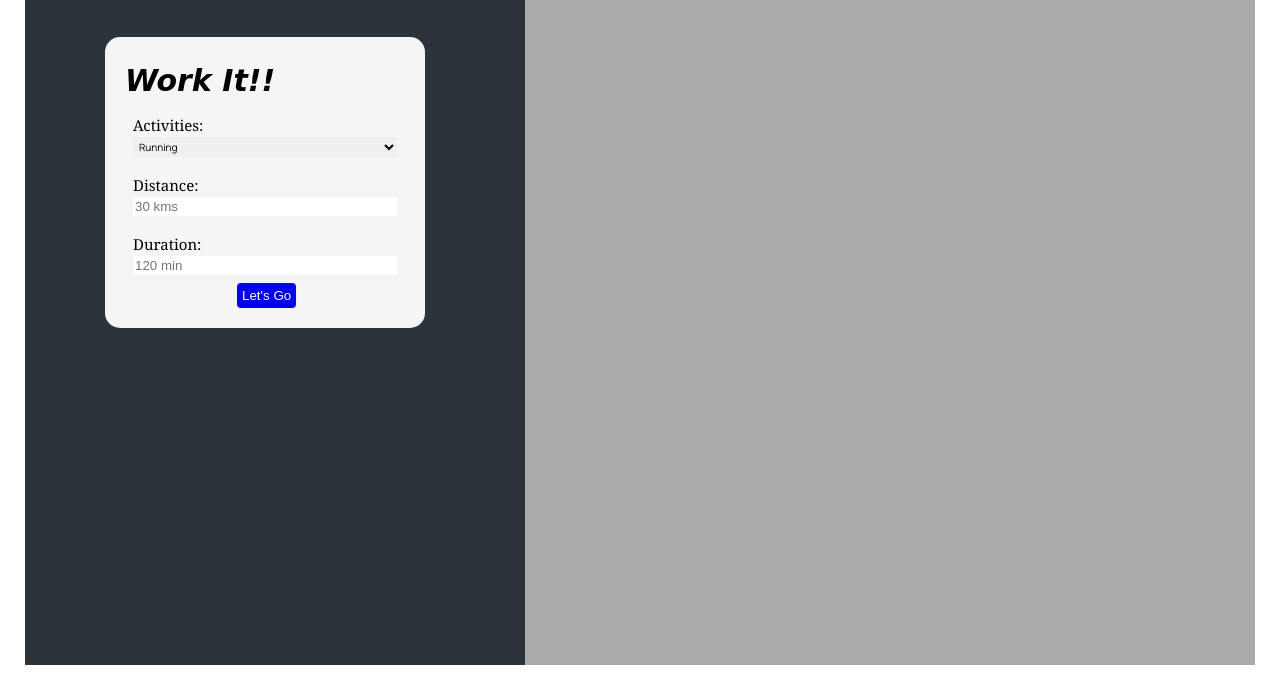
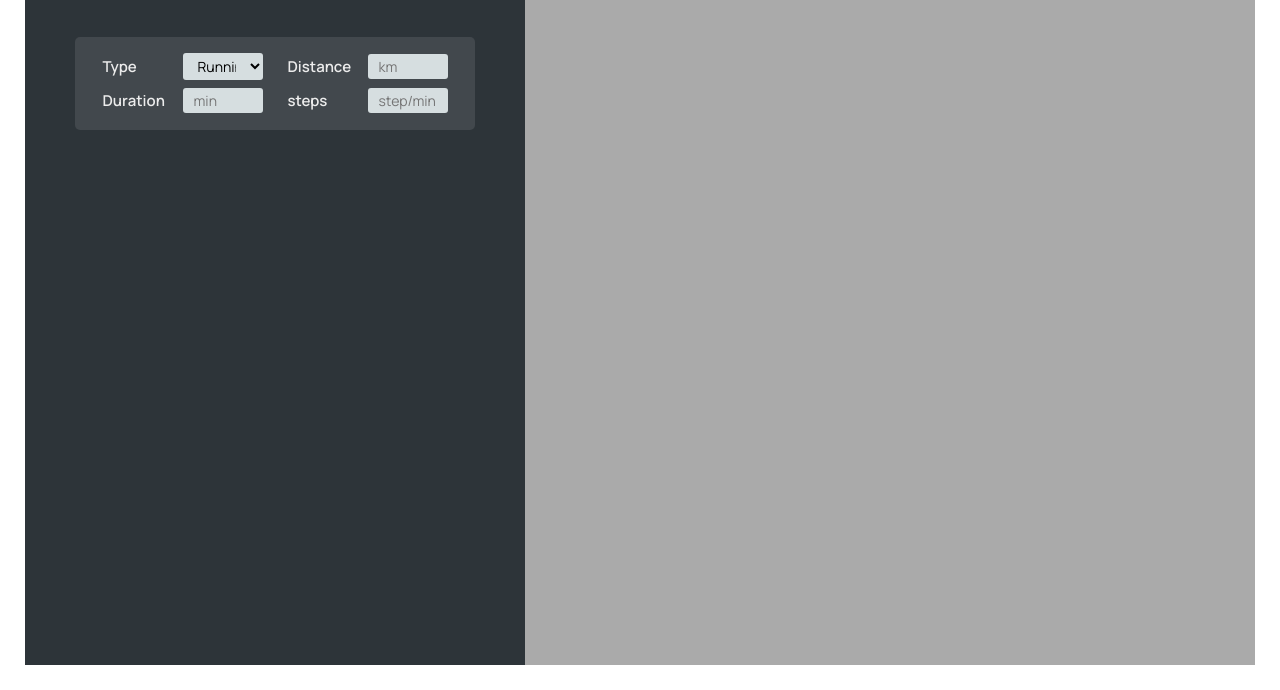
Before and after one commit to rohit163/maps, a plain HTML site: page index.html in a window 1280 px wide. Shown: the part 110-800 px from the top of the page. Drawn offline with nearby package versions, Linux system fonts and the light colour scheme.

Commit message:
refactoring

```diff
--- a/index.html
+++ b/index.html
@@ -11,8 +11,12 @@
 
   <link rel="stylesheet" href="style.css" />
 
-    <link rel="stylesheet" href="https://unpkg.com/leaflet@1.7.1/dist/leaflet.css" integrity="sha512-xodZBNTC5n17Xt2atTPuE1HxjVMSvLVW9ocqUKLsCC5CXdbqCmblAshOMAS6/keqq/sMZMZ19scR4PsZChSR7A==" crossorigin="" />
-    <script defer src="https://unpkg.com/leaflet@1.7.1/dist/leaflet.js" integrity="sha512-XQoYMqMTK8LvdxXYG3nZ448hOEQiglfqkJs1NOQV44cWnUrBc8PkAOcXy20w0vlaXaVUearIOBhiXZ5V3ynxwA==" crossorigin=""></script>
+  <link rel="stylesheet" href="https://unpkg.com/leaflet@1.7.1/dist/leaflet.css"
+    integrity="sha512-xodZBNTC5n17Xt2atTPuE1HxjVMSvLVW9ocqUKLsCC5CXdbqCmblAshOMAS6/keqq/sMZMZ19scR4PsZChSR7A=="
+    crossorigin="" />
+  <script defer src="https://unpkg.com/leaflet@1.7.1/dist/leaflet.js"
+    integrity="sha512-XQoYMqMTK8LvdxXYG3nZ448hOEQiglfqkJs1NOQV44cWnUrBc8PkAOcXy20w0vlaXaVUearIOBhiXZ5V3ynxwA=="
+    crossorigin=""></script>
 
   <script defer src="script.js"></script>
   <title>MAPS</title>
@@ -24,33 +28,33 @@
       <img src="logo.png" alt="Logo" class="logo" />
       <h1 class="maps">Maps</h1class>
     </div>
-        <div class="form">
-            <h2>Work It!!</h2>
-            <form autocomplete="off">
-                <div class="form-control">
-                    <label for="activity">Activities:</label>
-                    <select class="select">
+
+    <ul class="workout">
+      <form class="form ">
+        <div class="form__row">
+          <label class="form__label">Type</label>
+          <select class="form__input form__input--type">
             <option value="running">Running</option>
-                        <option value="walking">Walking</option>
             <option value="cycling">Cycling</option>
           </select>
         </div>
-              <div class="form-control">
-                  <label for="distance">Distance:</label><br>
-                <input type="text" name="name" placeholder="30 kms" >
+        <div class="form__row">
+          <label class="form__label">Distance</label>
+          <input class="form__input form__input--distance" placeholder="km" />
         </div>
-              <div class="form-control">
-                <label for="duration">Duration:</label><br>
-              <input type="text" name="name" placeholder="120 min" >
+        <div class="form__row">
+          <label class="form__label">Duration</label>
+          <input class="form__input form__input--duration" placeholder="min" />
         </div>
-             <input type="submit" value="Let's Go" class="btn">
-            </form>
+        <div class="form__row">
+          <label class="form__label">steps</label>
+          <input class="form__input form__input--steps" placeholder="step/min" />
         </div>
 
-
+        <button class="form__btn">OK</button>
+      </form>
+    </ul>
   </div>
-
-
   <div id="map"></div>
 </body>
 
--- a/script.js
+++ b/script.js
@@ -6,7 +6,7 @@ const form = document.querySelector('.form');
 
 if (navigator.geolocation) {
   navigator.geolocation.getCurrentPosition(
-        (position) => {
+    position => {
       const { latitude } = position.coords;
       const { longitude } = position.coords;
       console.log(latitude, longitude);
@@ -15,10 +15,9 @@ if (navigator.geolocation) {
       const map = L.map('map').setView(coords, 15);
 
       L.tileLayer('https://{s}.tile.openstreetmap.fr/hot/{z}/{x}/{y}.png', {
-                attribution: '&copy; <a href="https://www.openstreetmap.org/copyright">OpenStreetMap</a> contributors',
+        attribution:
+          '&copy; <a href="https://www.openstreetmap.org/copyright">OpenStreetMap</a> contributors',
       }).addTo(map);
-
-
 
       map.on('click', mapEvent => {
         console.log(mapEvent);
@@ -26,16 +25,21 @@ if (navigator.geolocation) {
         const { lat, lng } = mapEvent.latlng;
         L.marker([lat, lng])
           .addTo(map)
-                        .bindPopup(L.popup({ maxWidth: 250, minWidth: 100, autoClose: false, closeOnClick: false, className: 'stylepopup' }))
+          .bindPopup(
+            L.popup({
+              maxWidth: 250,
+              minWidth: 100,
+              autoClose: false,
+              closeOnClick: false,
+              className: 'style-popup',
+            })
+          )
           .setPopupContent('Marker')
           .openPopup();
-                }
-
-            );
+      });
     },
 
-
-        function() {
+    function () {
       alert('Could not get your position');
     }
   );
--- a/style.css
+++ b/style.css
@@ -40,58 +40,6 @@ body {
   display: flex;
   flex-direction: column;
 }
-.form {
-  background-color: whitesmoke;
-  color: black;
-  padding: 2rem;
-  height: auto;
-  border-radius: 15px;
-  width: 80%;
-  margin-left: 3em;
-}
-.form-control {
-  padding: 8px;
-}
-.form-control input {
-  padding: 2px;
-  border: none;
-  width: 100%;
-}
-.form-control input:focus {
-  outline: none;
-}
-
-.form h2 {
-  font-style: italic;
-  font-family: cursive;
-  font-size: 3rem;
-}
-
-.form-control label {
-  font-size: 1.5rem;
-  font-family: Georgia, 'Times New Roman', Times, serif;
-}
-input[type='submit'] {
-  background-color: blue;
-  border: none;
-  border-radius: 4px;
-  padding: 5px 5px;
-  margin-left: 40%;
-  color: white;
-}
-input[type='submit']:hover {
-  background-color: green;
-  outline: none;
-}
-.select {
-  border: none;
-  padding: 2px;
-  width: 100%;
-  font-family: inherit;
-  font-size: inherit;
-  cursor: inherit;
-  line-height: inherit;
-}
 
 .logo-classs {
   display: flex;
@@ -109,8 +57,8 @@ input[type='submit']:hover {
   margin-right: 20px;
 }
 
-.stylepopup {
-  border-left: 4px tomato solid;
+.style-popup {
+  border-left: 4px solid var(--color-brand--2);
   border-radius: 14px;
 }
 
@@ -134,3 +82,48 @@ input[type='submit']:hover {
   height: 100%;
   background-color: var(--color-light--1);
 }
+
+/* FORM */
+
+.form {
+  background-color: var(--color-dark--2);
+  border-radius: 5px;
+  padding: 1.5rem 2.75rem;
+  margin-bottom: 1.75rem;
+  display: grid;
+  grid-template-columns: 1fr 1fr;
+  gap: 0.5rem 2.5rem;
+  height: 9.25rem;
+  transition: all 0.5s, transform 1ms;
+}
+
+.form__row {
+  display: flex;
+  align-items: center;
+}
+
+.form__label {
+  flex: 0 0 50%;
+  font-size: 1.5rem;
+  font-weight: 600;
+}
+
+.form__input {
+  width: 100%;
+  padding: 0.3rem 1.1rem;
+  font-family: inherit;
+  font-size: 1.4rem;
+  border: none;
+  border-radius: 3px;
+  background-color: var(--color-light--3);
+  transition: all 0.2s;
+}
+
+.form__input:focus {
+  outline: none;
+  background-color: #fff;
+}
+
+.form__btn {
+  display: none;
+}
```
Lines whose indentation alone changed are shown as unchanged.
